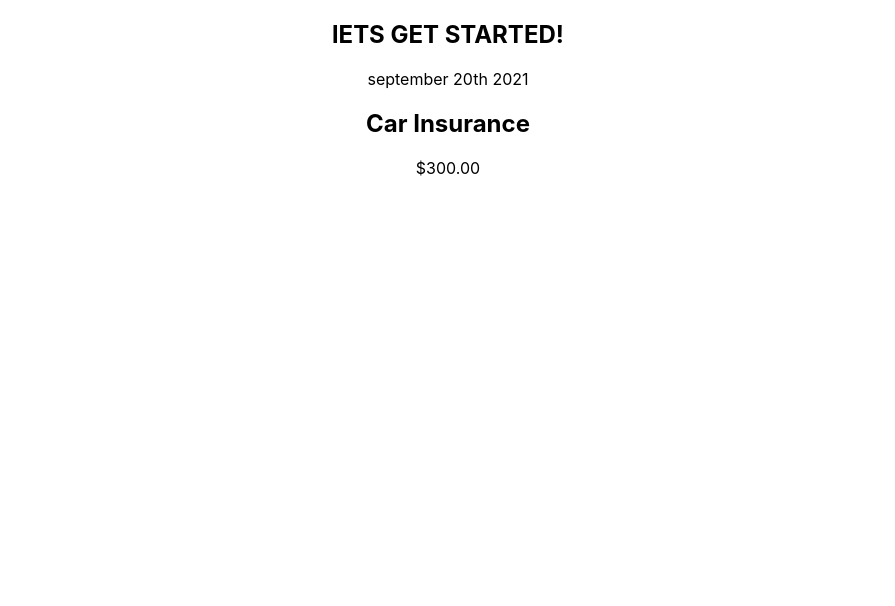
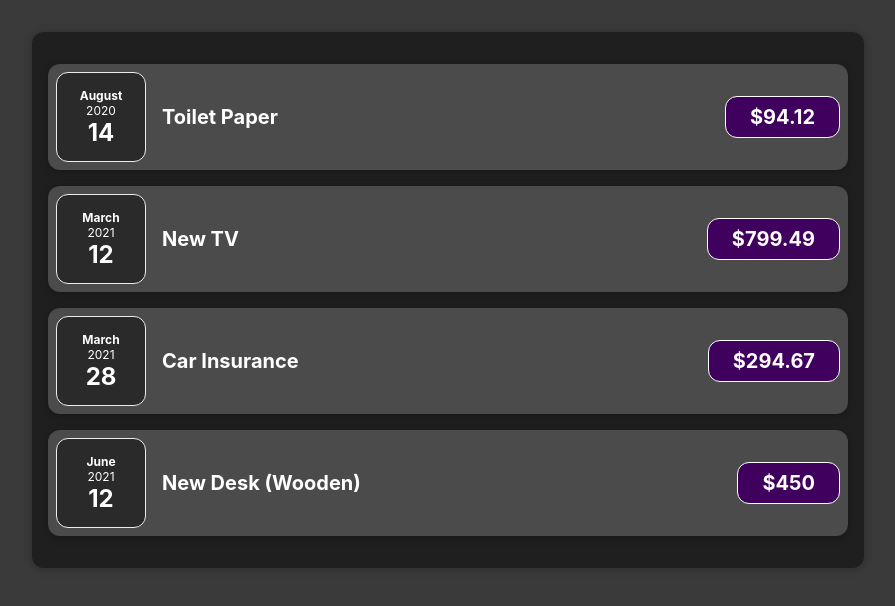
Before and after one commit to heshamnaser93/Expenses-App, a React (Create React App) app: page / in a window 1280 px wide. Shown: the top 606 px of the page, without its empty margins (192-1087 px from the left). Built offline with nearby package versions, Linux system fonts and the light colour scheme.

Commit message:
split-expense-item-to-components

```diff
--- a/src/App.css
+++ b/src/App.css
@@ -1,6 +1,6 @@
-.App {
+/* .App {
   text-align: center;
-}
+} */
 
 .App-logo {
   height: 40vmin;
--- a/src/App.js
+++ b/src/App.js
@@ -1,11 +1,38 @@
 import ExpenseItem from "./components/ExpenseItem/ExpenseItem";
 import "./App.css";
+import Expenses from "./components/Expenses";
 
 function App() {
+  const expenses = [
+    {
+      id: "e1",
+      title: "Toilet Paper",
+      amount: 94.12,
+      date: new Date(2020, 7, 14),
+    },
+    {
+      id: "e2",
+      title: "New TV",
+      amount: 799.49,
+      date: new Date(2021, 2, 12),
+    },
+    {
+      id: "e3",
+      title: "Car Insurance",
+      amount: 294.67,
+      date: new Date(2021, 2, 28),
+    },
+    {
+      id: "e4",
+      title: "New Desk (Wooden)",
+      amount: 450,
+      date: new Date(2021, 5, 12),
+    },
+  ];
+
   return (
     <div className="App">
-      <h2>lETS GET STARTED!</h2>
-      <ExpenseItem></ExpenseItem>
+      <Expenses items={expenses} />
     </div>
   );
 }
--- /dev/null
+++ b/src/components/ExpenseDate.css
@@ -0,0 +1,26 @@
+.expense-date {
+  display: flex;
+  flex-direction: column;
+  width: 5.5rem;
+  height: 5.5rem;
+  border: 1px solid #ececec;
+  background-color: #2a2a2a;
+  color: white;
+  border-radius: 12px;
+  align-items: center;
+  justify-content: center;
+}
+
+.expense-date__month {
+  font-size: 0.75rem;
+  font-weight: bold;
+}
+
+.expense-date__year {
+  font-size: 0.75rem;
+}
+
+.expense-date__day {
+  font-size: 1.5rem;
+  font-weight: bold;
+}
--- /dev/null
+++ b/src/components/ExpenseDate.js
@@ -0,0 +1,17 @@
+import "./ExpenseDate.css";
+
+function ExpenseDate(props) {
+  const month = props.date.toLocaleString("en-us", { month: "long" });
+  const day = props.date.toLocaleString("en-us", { day: "2-digit" });
+  const year = props.date.getFullYear();
+
+  return (
+    <div className="expense-date">
+      <div className="expense-date__month">{month}</div>
+      <div className="expense-date__year">{year}</div>
+      <div className="expense-date__day">{day}</div>
+    </div>
+  );
+}
+
+export default ExpenseDate;
--- /dev/null
+++ b/src/components/ExpenseItem/ExpenseItem.css
@@ -0,0 +1,56 @@
+.expense-item {
+  display: flex;
+  justify-content: space-between;
+  align-items: center;
+  box-shadow: 0 2px 8px rgba(0, 0, 0, 0.25);
+  padding: 0.5rem;
+  margin: 1rem 0;
+  border-radius: 12px;
+  background-color: #4b4b4b;
+}
+
+.expense-item__description {
+  display: flex;
+  flex-direction: column;
+  gap: 1rem;
+  align-items: flex-end;
+  flex-flow: column-reverse;
+  justify-content: flex-start;
+  flex: 1;
+}
+
+.expense-item h2 {
+  color: #3a3a3a;
+  font-size: 1rem;
+  flex: 1;
+  margin: 0 1rem;
+  color: white;
+}
+
+.expense-item__price {
+  font-size: 1rem;
+  font-weight: bold;
+  color: white;
+  background-color: #40005d;
+  border: 1px solid white;
+  padding: 0.5rem;
+  border-radius: 12px;
+}
+
+@media (min-width: 580px) {
+  .expense-item__description {
+    flex-direction: row;
+    align-items: center;
+    justify-content: flex-start;
+    flex: 1;
+  }
+
+  .expense-item__description h2 {
+    font-size: 1.25rem;
+  }
+
+  .expense-item__price {
+    font-size: 1.25rem;
+    padding: 0.5rem 1.5rem;
+  }
+}
--- a/src/components/ExpenseItem/ExpenseItem.js
+++ b/src/components/ExpenseItem/ExpenseItem.js
@@ -1,10 +1,13 @@
-function ExpenseItem() {
+import ExpenseDate from "../ExpenseDate";
+import "./ExpenseItem.css";
+
+function ExpenseItem(props) {
   return (
-    <div>
-      <div>september 20th 2021</div>
-      <div>
-        <h2>Car Insurance</h2>
-        <div>$300.00</div>
+    <div className="expense-item">
+      <ExpenseDate date={props.date} />
+      <div className="expense-item__description">
+        <h2>{props.title}</h2>
+        <div className="expense-item__price">${props.amount}</div>
       </div>
     </div>
   );
--- /dev/null
+++ b/src/components/Expenses.css
@@ -0,0 +1,9 @@
+.expenses {
+  padding: 1rem;
+  background-color: rgb(31, 31, 31);
+  margin: 2rem auto;
+  width: 50rem;
+  max-width: 95%;
+  border-radius: 12px;
+  box-shadow: 0 1px 8px rgba(0, 0, 0, 0.25);
+}
--- /dev/null
+++ b/src/components/Expenses.js
@@ -0,0 +1,31 @@
+import ExpenseItem from "./ExpenseItem/ExpenseItem";
+import "./Expenses.css";
+
+function Expenses(props) {
+  return (
+    <div className="expenses">
+      <ExpenseItem
+        title={props.items[0].title}
+        amount={props.items[0].amount}
+        date={props.items[0].date}
+      />
+      <ExpenseItem
+        title={props.items[1].title}
+        amount={props.items[1].amount}
+        date={props.items[1].date}
+      />
+      <ExpenseItem
+        title={props.items[2].title}
+        amount={props.items[2].amount}
+        date={props.items[2].date}
+      />
+      <ExpenseItem
+        title={props.items[3].title}
+        amount={props.items[3].amount}
+        date={props.items[3].date}
+      />
+    </div>
+  );
+}
+
+export default Expenses;
--- a/src/index.css
+++ b/src/index.css
@@ -1,13 +1,14 @@
 body {
   margin: 0;
-  font-family: -apple-system, BlinkMacSystemFont, 'Segoe UI', 'Roboto', 'Oxygen',
-    'Ubuntu', 'Cantarell', 'Fira Sans', 'Droid Sans', 'Helvetica Neue',
+  font-family: -apple-system, BlinkMacSystemFont, "Segoe UI", "Roboto", "Oxygen",
+    "Ubuntu", "Cantarell", "Fira Sans", "Droid Sans", "Helvetica Neue",
     sans-serif;
   -webkit-font-smoothing: antialiased;
   -moz-osx-font-smoothing: grayscale;
+  background-color: #3a3a3a;
 }
 
 code {
-  font-family: source-code-pro, Menlo, Monaco, Consolas, 'Courier New',
+  font-family: source-code-pro, Menlo, Monaco, Consolas, "Courier New",
     monospace;
 }
```
